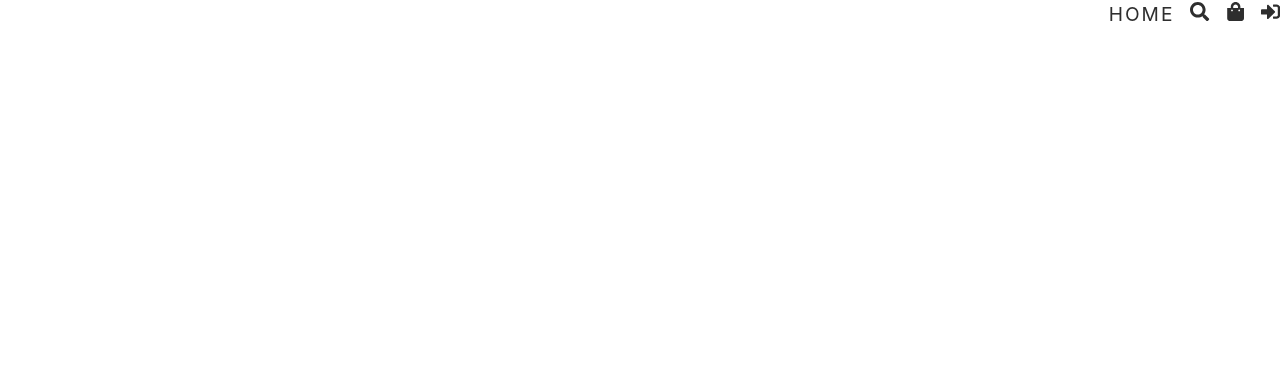
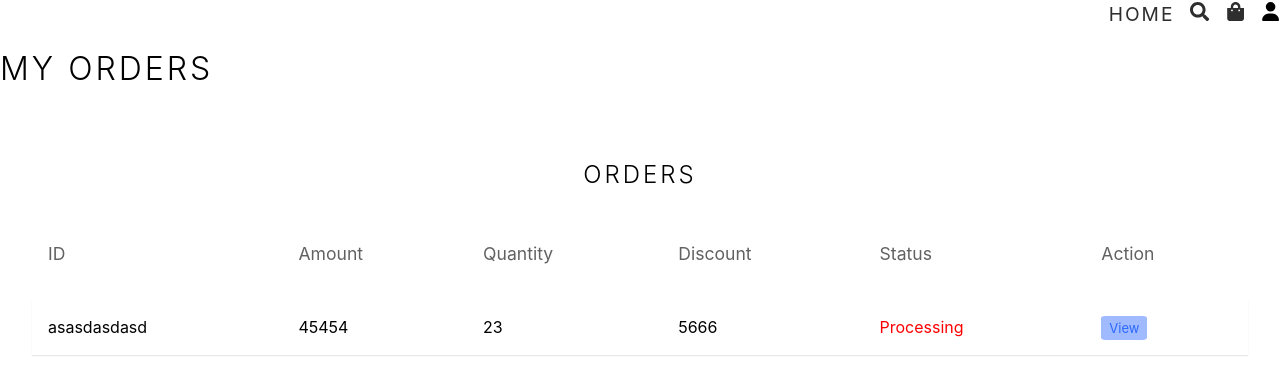
Before and after one commit to abhishekpaw/MERN, a React (Vite) app in the folder shopping-site-frontend/: page /orders in a window 1280 px wide. Before the commit this address had no page. Shown: the top 378 px of the page. Built offline with nearby package versions, Linux system fonts and the light colour scheme.

Commit message:
OrderDeatails UI

```diff
--- a/shopping-site-frontend/src/App.tsx
+++ b/shopping-site-frontend/src/App.tsx
@@ -9,6 +9,9 @@ const Seacrh = lazy(() => import('./Pages/Search'))
 const Cart = lazy(() => import('./Pages/Cart'))
 const Shipping = lazy(() => import('./Pages/Shipping'))
 const Login = lazy(() => import('./Pages/Login'))
+const Orders = lazy(() => import('./Pages/Orders'))
+const OrderDetails = lazy(() => import('./Pages/Orderdetails'))
+
 
 const Dashboard = lazy(() => import('./Pages/Dashboard'))
 const Products = lazy(() => import('./Pages/Products'))
@@ -43,6 +46,8 @@ const App = () => {
 
           <Route>
             <Route path="/shipping" element={<Shipping />} />
+            <Route path="/orders" element={<Orders />} />
+            <Route path="/orders" element={<OrderDetails />} />
           </Route>
 
           <Route path="/admin/dashboard" element={<Dashboard />}></Route>
--- /dev/null
+++ b/shopping-site-frontend/src/Pages/Orderdetails.tsx
@@ -0,0 +1,7 @@
+const OrderDetails = () => {
+  return (
+    <div>OrderDetails</div>
+  )
+}
+
+export default OrderDetails
--- /dev/null
+++ b/shopping-site-frontend/src/Pages/Orders.tsx
@@ -0,0 +1,49 @@
+import { useState, type ReactElement } from "react";
+import TableHOC from "../components/TableHOC";
+import type { ColumnDef } from "@tanstack/react-table";
+import { Link } from "react-router-dom";
+
+type DataType = {
+    _id:string;
+    amount:number;
+    quantity:number;
+    discount:number;
+    status:ReactElement;
+    action:ReactElement;
+}
+
+const column: ColumnDef<DataType>[] = [
+  { accessorKey:"_id",header: "ID",sortingFn: 'alphanumeric' },
+  { accessorKey: "amount", header: "Amount",sortingFn: 'alphanumeric'},
+  { accessorKey: "quantity", header: "Quantity",sortingFn: 'alphanumeric' },
+  { accessorKey: "discount", header: "Discount",sortingFn: 'alphanumeric' },
+  { accessorKey: "status", cell:(_row) => _row.getValue(),header: "Status",sortingFn: 'alphanumeric' },
+  { accessorKey: "action",header:"Action",cell:(_row) => _row.getValue(),sortingFn: 'alphanumeric' },
+];
+
+const Orders = () => {
+  const [row] = useState<DataType[]>([
+    {
+      _id: "asasdasdasd",
+      amount: 45454,
+      quantity: 23,
+      discount: 5666,
+      status: <span className="red">Processing</span>,
+      action: <Link to={`/order/asasdasdasd`} className="manage-button">View</Link>,
+    },
+  ]);
+  const Table = TableHOC<DataType>(
+    column,
+    row,
+    "dashboard-product-box",
+    "Orders",
+  )();
+  return (
+    <div className="container">
+      <h1>My Orders</h1>
+      {Table}
+    </div>
+  );
+};
+
+export default Orders
--- a/shopping-site-frontend/src/components/TableHOC.tsx
+++ b/shopping-site-frontend/src/components/TableHOC.tsx
@@ -61,8 +61,7 @@ function TableHOC <T>(columns: ColumnDef<T>[],data:T[],containerClassname: strin
             ))}
           </tbody>
         </table>
-        {
-          <div className="table-pagination">
+        { (table.getRowModel().rows.length > 6) && (<div className="table-pagination">
             <button
               onClick={() => table.previousPage()}
               disabled={!table.getCanPreviousPage()}
@@ -77,7 +76,8 @@ function TableHOC <T>(columns: ColumnDef<T>[],data:T[],containerClassname: strin
             >
               Next
             </button>
-          </div>
+          </div>)
+
         }
       </div>
     );
--- a/shopping-site-frontend/src/components/header.tsx
+++ b/shopping-site-frontend/src/components/header.tsx
@@ -8,7 +8,7 @@ import {
 import { FaUser } from "react-icons/fa6";
 import { Link } from "react-router-dom";
 
-const user = { _id: "", role: "" };
+const user = { _id: "fghgh", role: "admin" };
 
 const Header = () => {
 
--- a/shopping-site-frontend/src/styles/app.scss
+++ b/shopping-site-frontend/src/styles/app.scss
@@ -9,6 +9,7 @@
 @use "chart";
 @use "dashboardapp";
 @use "mediaquery";
+
 
 :root {
     font-family: Inter, system-ui, Avenir, Helvetica, Arial, sans-serif;
@@ -54,6 +55,23 @@ body{
     color: purple;
 }
 
+.container{
+    max-width: 1367px;
+    width: 100%;
+    margin: auto;
+    overflow: auto;
+    >h1{
+        @include mixing.heading;
+        margin: 1rem 0;
+        text-align: left;
+    }
+}
+
+.heading{
+    @include mixing.heading;
+    margin: 1rem 0;
+    text-align: center;
+}
 
 .header{
     @include mixing.flex(row,flex-end,strech,1rem);
@@ -89,12 +107,6 @@ body{
             @include mixing.flex(column,flex-start,center,0.25rem);
         }
     }
-}
-
-.heading{
-    @include mixing.heading;
-    margin: 1rem 0;
-    text-align: center;
 }
 
 .admin-container{
```
